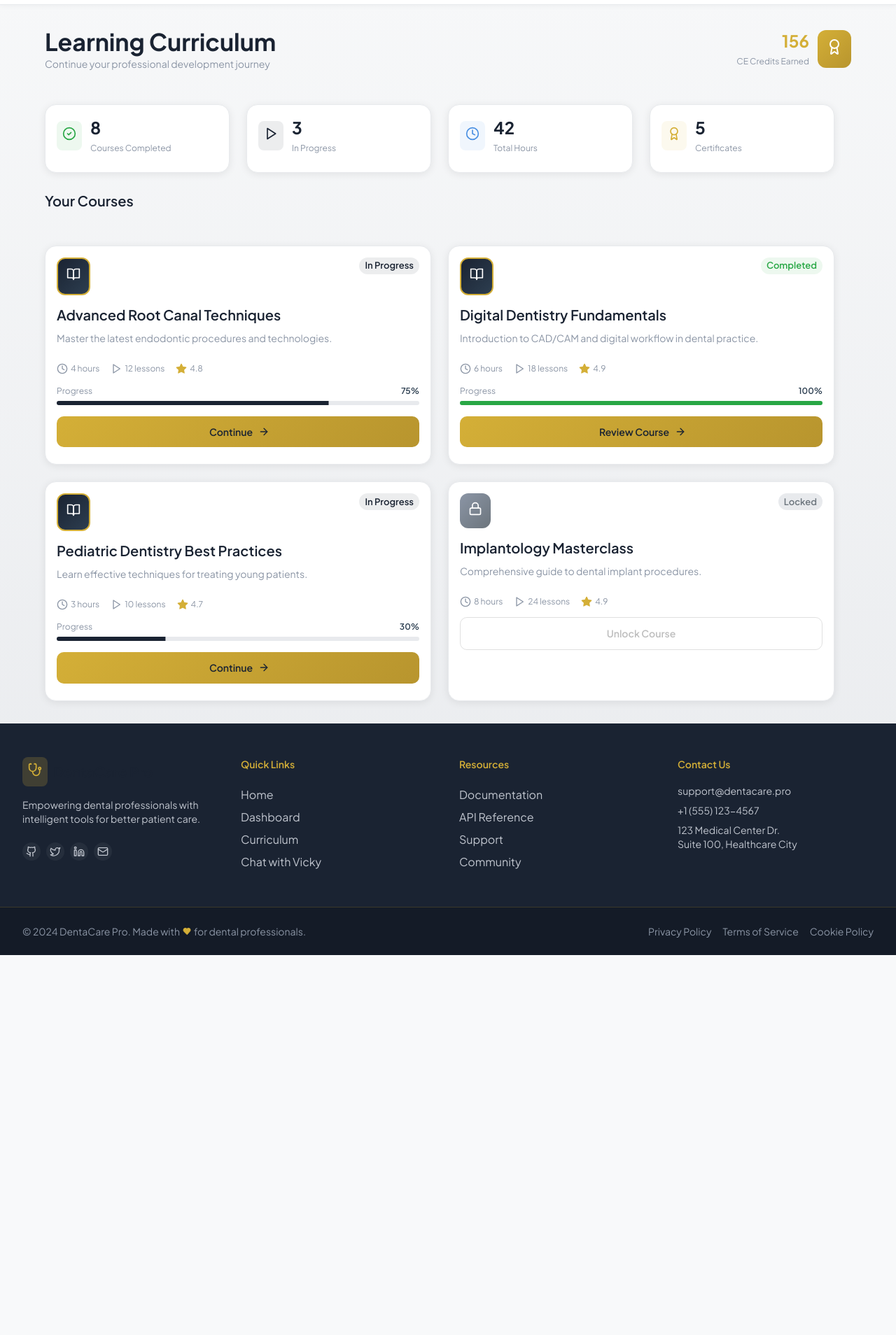
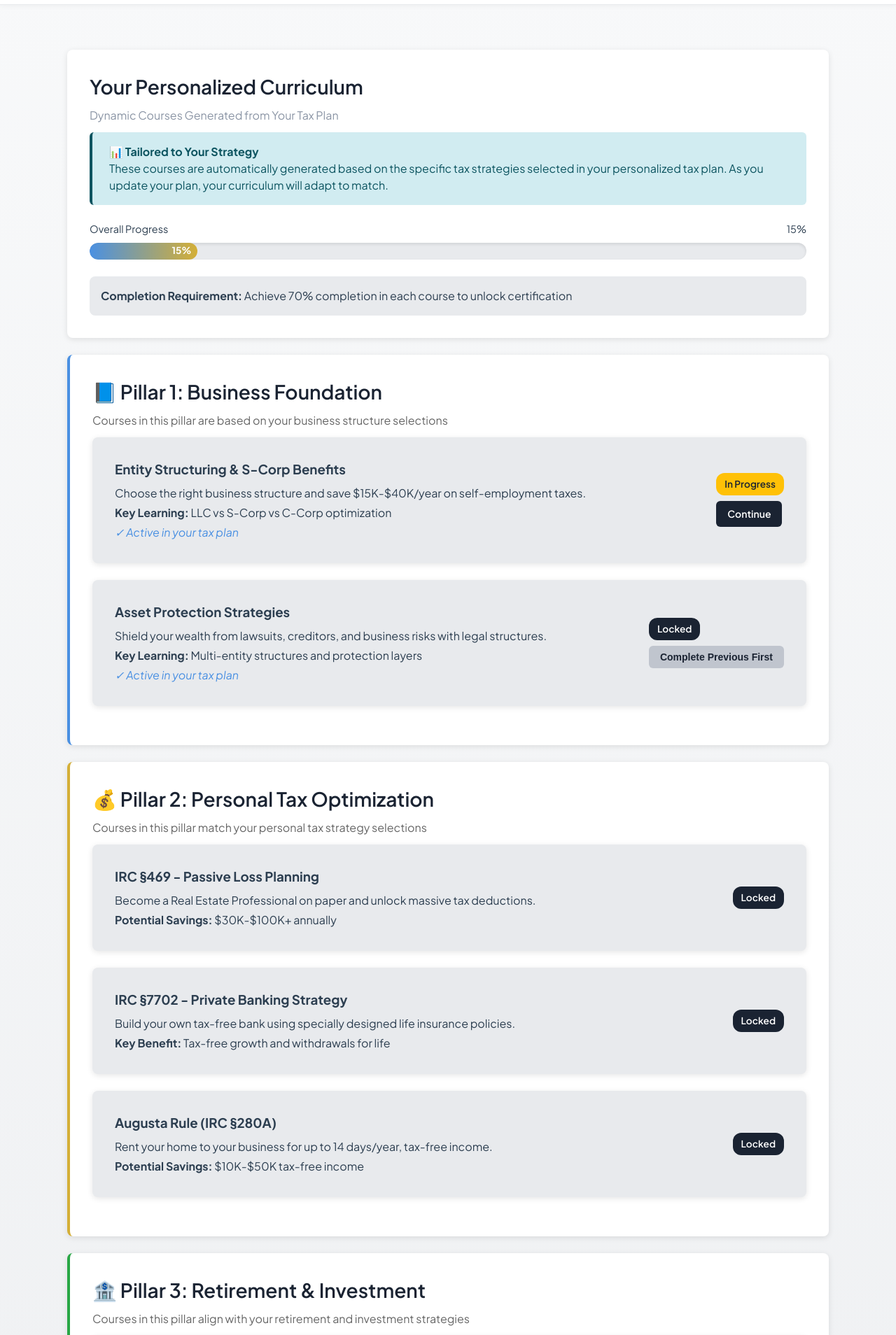
Before and after one commit to uzair-fabtechsol/frontend-dentist-react, a React (Vite) app: page /curriculum in a window 1280 px wide. Shown: the part 132-2040 px from the top of the page at 70% size. Before the commit the page ends 1497 px from the top, so only its background shows below. Built offline with nearby package versions, Linux system fonts and the light colour scheme.

Commit message:
curriculum

```diff
--- a/src/features/curriculum/Curriculum.jsx
+++ b/src/features/curriculum/Curriculum.jsx
@@ -1,241 +1,237 @@
-import Box from '@mui/material/Box'
-import Typography from '@mui/material/Typography'
-import Card from '@mui/material/Card'
-import CardContent from '@mui/material/CardContent'
-import Grid from '@mui/material/Grid'
-import Chip from '@mui/material/Chip'
-import LinearProgress from '@mui/material/LinearProgress'
-import {
-  BookOpen,
-  Play,
-  Clock,
-  Award,
-  CheckCircle2,
-  Lock,
-  Star,
-  ArrowRight
-} from 'lucide-react'
-import Button from '../../components/Button'
-
-const courses = [
-  {
-    title: 'Advanced Root Canal Techniques',
-    description: 'Master the latest endodontic procedures and technologies.',
-    duration: '4 hours',
-    lessons: 12,
-    progress: 75,
-    status: 'in_progress',
-    rating: 4.8,
-  },
-  {
-    title: 'Digital Dentistry Fundamentals',
-    description: 'Introduction to CAD/CAM and digital workflow in dental practice.',
-    duration: '6 hours',
-    lessons: 18,
-    progress: 100,
-    status: 'completed',
-    rating: 4.9,
-  },
-  {
-    title: 'Pediatric Dentistry Best Practices',
-    description: 'Learn effective techniques for treating young patients.',
-    duration: '3 hours',
-    lessons: 10,
-    progress: 30,
-    status: 'in_progress',
-    rating: 4.7,
-  },
-  {
-    title: 'Implantology Masterclass',
-    description: 'Comprehensive guide to dental implant procedures.',
-    duration: '8 hours',
-    lessons: 24,
-    progress: 0,
-    status: 'locked',
-    rating: 4.9,
-  },
-]
+import { Link } from 'react-router-dom'
 
 const Curriculum = () => {
   return (
-    <Box className="space-y-6">
-      {/* Page Header */}
-      <Box className="flex flex-col md:flex-row md:items-center justify-between gap-4">
-        <Box>
-          <Typography variant="h4" fontWeight={700} color="primary.main">
-            Learning Curriculum
-          </Typography>
-          <Typography variant="body2" color="text.secondary">
-            Continue your professional development journey
-          </Typography>
-        </Box>
-        <Box className="flex items-center gap-3">
-          <Box className="text-right">
-            <Typography variant="h5" fontWeight={700} sx={{ color: '#d4af37' }}>
-              156
-            </Typography>
-            <Typography variant="caption" color="text.secondary">
-              CE Credits Earned
-            </Typography>
-          </Box>
-          <Box
-            className="p-3 rounded-xl"
-            sx={{
-              background: 'linear-gradient(135deg, #d4af37 0%, #b8952e 100%)',
-            }}
-          >
-            <Award className="w-6 h-6 text-white" />
-          </Box>
-        </Box>
-      </Box>
+    <div className="container">
+      <div className="card fade-in">
+        <h1 className="card-title">Your Personalized Curriculum</h1>
+        <p className="card-subtitle">Dynamic Courses Generated from Your Tax Plan</p>
 
-      {/* Stats */}
-      <Grid container spacing={3}>
-        {[
-          { label: 'Courses Completed', value: '8', icon: CheckCircle2, color: '#28a745' },
-          { label: 'In Progress', value: '3', icon: Play, color: '#1a2332' },
-          { label: 'Total Hours', value: '42', icon: Clock, color: '#4a90e2' },
-          { label: 'Certificates', value: '5', icon: Award, color: '#d4af37' },
-        ].map((stat, index) => {
-          const Icon = stat.icon
-          return (
-            <Grid item xs={6} md={3} key={index}>
-              <Card className="hover-lift">
-                <CardContent className="flex items-center gap-3">
-                  <Box
-                    className="p-2 rounded-lg"
-                    sx={{ bgcolor: `${stat.color}15` }}
-                  >
-                    <Icon className="w-5 h-5" style={{ color: stat.color }} />
-                  </Box>
-                  <Box>
-                    <Typography variant="h5" fontWeight={700} color="primary.main">
-                      {stat.value}
-                    </Typography>
-                    <Typography variant="caption" color="text.secondary">
-                      {stat.label}
-                    </Typography>
-                  </Box>
-                </CardContent>
-              </Card>
-            </Grid>
-          )
-        })}
-      </Grid>
+        <div className="alert alert-info mt-3">
+          <strong>📊 Tailored to Your Strategy</strong><br />
+          These courses are automatically generated based on the specific tax strategies selected in your personalized tax plan. As you update your plan, your curriculum will adapt to match.
+        </div>
 
-      {/* Courses Grid */}
-      <Typography variant="h6" fontWeight={600} color="primary.main" sx={{ mt: 4 }}>
-        Your Courses
-      </Typography>
+        <div className="progress-container mt-3">
+          <div className="progress-label">
+            <span>Overall Progress</span>
+            <span>15%</span>
+          </div>
+          <div className="progress-bar">
+            <div className="progress-fill" style={{ width: '15%' }}>15%</div>
+          </div>
+        </div>
 
-      <Grid container spacing={3}>
-        {courses.map((course, index) => (
-          <Grid item xs={12} md={6} key={index}>
-            <Card className="hover-lift h-full">
-              <CardContent>
-                <Box className="flex items-start justify-between mb-3">
-                  <Box
-                    className="p-3 rounded-xl"
-                    sx={{
-                      background: course.status === 'locked'
-                        ? 'linear-gradient(135deg, #8b95a5 0%, #6c757d 100%)'
-                        : 'linear-gradient(135deg, #1a2332 0%, #2d3e50 100%)',
-                      border: course.status !== 'locked' ? '2px solid #d4af37' : 'none',
-                    }}
-                  >
-                    {course.status === 'locked' ? (
-                      <Lock className="w-5 h-5 text-white" />
-                    ) : (
-                      <BookOpen className="w-5 h-5 text-white" />
-                    )}
-                  </Box>
-                  <Chip
-                    label={
-                      course.status === 'completed' ? 'Completed' :
-                      course.status === 'in_progress' ? 'In Progress' : 'Locked'
-                    }
-                    size="small"
-                    sx={{
-                      fontWeight: 600,
-                      bgcolor: course.status === 'completed' ? '#28a74515' :
-                               course.status === 'in_progress' ? '#1a233215' : 'grey.200',
-                      color: course.status === 'completed' ? '#28a745' :
-                             course.status === 'in_progress' ? '#1a2332' : 'grey.600',
-                    }}
-                  />
-                </Box>
+        <div className="mt-3" style={{ padding: '1rem', background: 'var(--silver-light)', borderRadius: '8px' }}>
+          <p><strong>Completion Requirement:</strong> Achieve 70% completion in each course to unlock certification</p>
+        </div>
+      </div>
 
-                <Typography variant="h6" fontWeight={600} color="primary.main" gutterBottom>
-                  {course.title}
-                </Typography>
-                <Typography variant="body2" color="text.secondary" sx={{ mb: 3 }}>
-                  {course.description}
-                </Typography>
+      {/* Pillar 1: Business Foundation */}
+      <div className="card mt-4 fade-in" style={{ borderLeft: '4px solid var(--accent-blue)' }}>
+        <h2 className="card-title">📘 Pillar 1: Business Foundation</h2>
+        <p className="mt-2" style={{ color: '#666' }}>Courses in this pillar are based on your business structure selections</p>
 
-                {/* Meta */}
-                <Box className="flex items-center gap-4 mb-3">
-                  <Box className="flex items-center gap-1">
-                    <Clock className="w-4 h-4" style={{ color: '#8b95a5' }} />
-                    <Typography variant="caption" color="text.secondary">
-                      {course.duration}
-                    </Typography>
-                  </Box>
-                  <Box className="flex items-center gap-1">
-                    <Play className="w-4 h-4" style={{ color: '#8b95a5' }} />
-                    <Typography variant="caption" color="text.secondary">
-                      {course.lessons} lessons
-                    </Typography>
-                  </Box>
-                  <Box className="flex items-center gap-1">
-                    <Star className="w-4 h-4" style={{ color: '#d4af37', fill: '#d4af37' }} />
-                    <Typography variant="caption" color="text.secondary">
-                      {course.rating}
-                    </Typography>
-                  </Box>
-                </Box>
+        <div className="card mt-3" style={{ background: 'var(--silver-light)' }}>
+          <div style={{ display: 'flex', justifyContent: 'space-between', alignItems: 'center' }}>
+            <div style={{ flex: 1 }}>
+              <h3>Entity Structuring & S-Corp Benefits</h3>
+              <p className="mt-2">Choose the right business structure and save $15K-$40K/year on self-employment taxes.</p>
+              <p className="mt-1"><strong>Key Learning:</strong> LLC vs S-Corp vs C-Corp optimization</p>
+              <p className="mt-1"><em style={{ color: 'var(--accent-blue)' }}>✓ Active in your tax plan</em></p>
+            </div>
+            <div style={{ marginLeft: '2rem' }}>
+              <span className="badge badge-warning">In Progress</span>
+              <div className="mt-2">
+                <Link to="/curriculum" className="btn btn-primary btn-sm">Continue</Link>
+              </div>
+            </div>
+          </div>
+        </div>
 
-                {/* Progress */}
-                {course.status !== 'locked' && (
-                  <Box className="mb-4">
-                    <Box className="flex justify-between mb-1">
-                      <Typography variant="caption" color="text.secondary">
-                        Progress
-                      </Typography>
-                      <Typography variant="caption" fontWeight={600}>
-                        {course.progress}%
-                      </Typography>
-                    </Box>
-                    <LinearProgress
-                      variant="determinate"
-                      value={course.progress}
-                      sx={{
-                        height: 6,
-                        borderRadius: 3,
-                        bgcolor: 'grey.200',
-                        '& .MuiLinearProgress-bar': {
-                          bgcolor: course.progress === 100 ? '#28a745' : '#1a2332',
-                        }
-                      }}
-                    />
-                  </Box>
-                )}
+        <div className="card mt-3" style={{ background: 'var(--silver-light)' }}>
+          <div style={{ display: 'flex', justifyContent: 'space-between', alignItems: 'center' }}>
+            <div style={{ flex: 1 }}>
+              <h3>Asset Protection Strategies</h3>
+              <p className="mt-2">Shield your wealth from lawsuits, creditors, and business risks with legal structures.</p>
+              <p className="mt-1"><strong>Key Learning:</strong> Multi-entity structures and protection layers</p>
+              <p className="mt-1"><em style={{ color: 'var(--accent-blue)' }}>✓ Active in your tax plan</em></p>
+            </div>
+            <div style={{ marginLeft: '2rem' }}>
+              <span className="badge badge-primary">Locked</span>
+              <div className="mt-2">
+                <button className="btn btn-secondary btn-sm" disabled>Complete Previous First</button>
+              </div>
+            </div>
+          </div>
+        </div>
+      </div>
 
-                <Button
-                  variant={course.status === 'locked' ? 'outlined' : 'contained'}
-                  color={course.status === 'locked' ? 'primary' : 'secondary'}
-                  fullWidth
-                  disabled={course.status === 'locked'}
-                  endIcon={course.status !== 'locked' && <ArrowRight className="w-4 h-4" />}
-                >
-                  {course.status === 'completed' ? 'Review Course' :
-                   course.status === 'in_progress' ? 'Continue' : 'Unlock Course'}
-                </Button>
-              </CardContent>
-            </Card>
-          </Grid>
-        ))}
-      </Grid>
-    </Box>
+      {/* Pillar 2: Personal Tax Optimization */}
+      <div className="card mt-4 fade-in" style={{ borderLeft: '4px solid var(--accent-gold)' }}>
+        <h2 className="card-title">💰 Pillar 2: Personal Tax Optimization</h2>
+        <p className="mt-2" style={{ color: '#666' }}>Courses in this pillar match your personal tax strategy selections</p>
+
+        <div className="card mt-3" style={{ background: 'var(--silver-light)' }}>
+          <div style={{ display: 'flex', justifyContent: 'space-between', alignItems: 'center' }}>
+            <div style={{ flex: 1 }}>
+              <h3>IRC §469 - Passive Loss Planning</h3>
+              <p className="mt-2">Become a Real Estate Professional on paper and unlock massive tax deductions.</p>
+              <p className="mt-1"><strong>Potential Savings:</strong> $30K-$100K+ annually</p>
+            </div>
+            <div style={{ marginLeft: '2rem' }}>
+              <span className="badge badge-primary">Locked</span>
+            </div>
+          </div>
+        </div>
+
+        <div className="card mt-3" style={{ background: 'var(--silver-light)' }}>
+          <div style={{ display: 'flex', justifyContent: 'space-between', alignItems: 'center' }}>
+            <div style={{ flex: 1 }}>
+              <h3>IRC §7702 - Private Banking Strategy</h3>
+              <p className="mt-2">Build your own tax-free bank using specially designed life insurance policies.</p>
+              <p className="mt-1"><strong>Key Benefit:</strong> Tax-free growth and withdrawals for life</p>
+            </div>
+            <div style={{ marginLeft: '2rem' }}>
+              <span className="badge badge-primary">Locked</span>
+            </div>
+          </div>
+        </div>
+
+        <div className="card mt-3" style={{ background: 'var(--silver-light)' }}>
+          <div style={{ display: 'flex', justifyContent: 'space-between', alignItems: 'center' }}>
+            <div style={{ flex: 1 }}>
+              <h3>Augusta Rule (IRC §280A)</h3>
+              <p className="mt-2">Rent your home to your business for up to 14 days/year, tax-free income.</p>
+              <p className="mt-1"><strong>Potential Savings:</strong> $10K-$50K tax-free income</p>
+            </div>
+            <div style={{ marginLeft: '2rem' }}>
+              <span className="badge badge-primary">Locked</span>
+            </div>
+          </div>
+        </div>
+      </div>
+
+      {/* Pillar 3: Retirement & Investment Mastery */}
+      <div className="card mt-4 fade-in" style={{ borderLeft: '4px solid var(--success)' }}>
+        <h2 className="card-title">🏦 Pillar 3: Retirement & Investment</h2>
+        <p className="mt-2" style={{ color: '#666' }}>Courses in this pillar align with your retirement and investment strategies</p>
+
+        <div className="card mt-3" style={{ background: 'var(--silver-light)' }}>
+          <div style={{ display: 'flex', justifyContent: 'space-between', alignItems: 'center' }}>
+            <div style={{ flex: 1 }}>
+              <h3>Defined Benefit Plans & Cash Balance Plans</h3>
+              <p className="mt-2">Contribute $100K-$300K+ per year to retirement, fully tax-deductible.</p>
+              <p className="mt-1"><strong>Best For:</strong> High-income dentists age 45+</p>
+            </div>
+            <div style={{ marginLeft: '2rem' }}>
+              <span className="badge badge-primary">Locked</span>
+            </div>
+          </div>
+        </div>
+
+        <div className="card mt-3" style={{ background: 'var(--silver-light)' }}>
+          <div style={{ display: 'flex', justifyContent: 'space-between', alignItems: 'center' }}>
+            <div style={{ flex: 1 }}>
+              <h3>IRC §1031 Exchanges</h3>
+              <p className="mt-2">Defer capital gains taxes indefinitely by rolling property sales into new investments.</p>
+              <p className="mt-1"><strong>Potential Savings:</strong> 15-20% capital gains tax deferred</p>
+            </div>
+            <div style={{ marginLeft: '2rem' }}>
+              <span className="badge badge-primary">Locked</span>
+            </div>
+          </div>
+        </div>
+      </div>
+
+      {/* Pillar 4: Legacy & Advanced Strategies */}
+      <div className="card mt-4 fade-in" style={{ borderLeft: '4px solid #764ba2' }}>
+        <h2 className="card-title">🏛️ Pillar 4: Legacy & Advanced Strategies</h2>
+        <p className="mt-2" style={{ color: '#666' }}>Advanced courses based on your legacy and wealth transfer goals</p>
+
+        <div className="card mt-3" style={{ background: 'var(--silver-light)' }}>
+          <div style={{ display: 'flex', justifyContent: 'space-between', alignItems: 'center' }}>
+            <div style={{ flex: 1 }}>
+              <h3>Captive Insurance (IRC §831(b))</h3>
+              <p className="mt-2">Create your own insurance company, deduct up to $2.8M, grow funds tax-free.</p>
+              <p className="mt-1"><strong>Best For:</strong> Multi-location practices, $1M+ income</p>
+            </div>
+            <div style={{ marginLeft: '2rem' }}>
+              <span className="badge badge-primary">Locked</span>
+            </div>
+          </div>
+        </div>
+
+        <div className="card mt-3" style={{ background: 'var(--silver-light)' }}>
+          <div style={{ display: 'flex', justifyContent: 'space-between', alignItems: 'center' }}>
+            <div style={{ flex: 1 }}>
+              <h3>Estate Planning & Wealth Transfer</h3>
+              <p className="mt-2">Minimize estate taxes and transfer wealth to heirs tax-efficiently using trusts.</p>
+              <p className="mt-1"><strong>Key Tools:</strong> GRATs, IDGTs, Family LLCs, Dynasty Trusts</p>
+            </div>
+            <div style={{ marginLeft: '2rem' }}>
+              <span className="badge badge-primary">Locked</span>
+            </div>
+          </div>
+        </div>
+
+        <div className="card mt-3" style={{ background: 'var(--silver-light)' }}>
+          <div style={{ display: 'flex', justifyContent: 'space-between', alignItems: 'center' }}>
+            <div style={{ flex: 1 }}>
+              <h3>EXIT & SALE OF PRACTICE - The R.O.B.S. Roth 401(k) Strategy</h3>
+              <p className="mt-2">Retire tax-free by selling your practice to yourself using a specially structured retirement plan.</p>
+              <p className="mt-1"><strong>Key Strategy:</strong> 98% Roth 401(k) / 2% Personal ownership structure for tax-free exit</p>
+              <p className="mt-1"><strong>Potential Benefit:</strong> Tax-free sale proceeds and retirement distributions</p>
+            </div>
+            <div style={{ marginLeft: '2rem' }}>
+              <span className="badge badge-primary">Locked</span>
+            </div>
+          </div>
+        </div>
+
+        <div className="card mt-3" style={{ background: 'var(--silver-light)' }}>
+          <div style={{ display: 'flex', justifyContent: 'space-between', alignItems: 'center' }}>
+            <div style={{ flex: 1 }}>
+              <h3>Tax Plan Integration & Implementation</h3>
+              <p className="mt-2">Combine all strategies into your personalized tax architecture blueprint with actionable steps.</p>
+              <p className="mt-1"><strong>Deliverable:</strong> Your complete implementation roadmap with timeline</p>
+            </div>
+            <div style={{ marginLeft: '2rem' }}>
+              <span className="badge badge-primary">Locked</span>
+            </div>
+          </div>
+        </div>
+      </div>
+
+      {/* Summary Stats */}
+      <div className="grid grid-3 mt-4 fade-in">
+        <div className="card text-center">
+          <h3>8</h3>
+          <p>Active Courses<br /><small style={{ color: '#666' }}>(from your plan)</small></p>
+        </div>
+
+        <div className="card text-center">
+          <h3>24+</h3>
+          <p>Implementation Tools<br /><small style={{ color: '#666' }}>(customized)</small></p>
+        </div>
+
+        <div className="card text-center">
+          <h3>$67,450</h3>
+          <p>Your Projected Savings<br /><small style={{ color: '#666' }}>(Year 1)</small></p>
+        </div>
+      </div>
+
+      <div className="card mt-4">
+        <div className="alert alert-success">
+          <strong>💡 Pro Tip:</strong> Your curriculum updates automatically when you modify your tax plan. Add or remove strategies anytime, and your courses will adapt accordingly.
+        </div>
+
+        <div className="btn-group btn-group-center mt-3">
+          <Link to="/dashboard" className="btn btn-secondary">Back to Dashboard</Link>
+          <Link to="/curriculum" className="btn btn-primary">Continue Learning →</Link>
+        </div>
+      </div>
+    </div>
   )
 }
 
```
